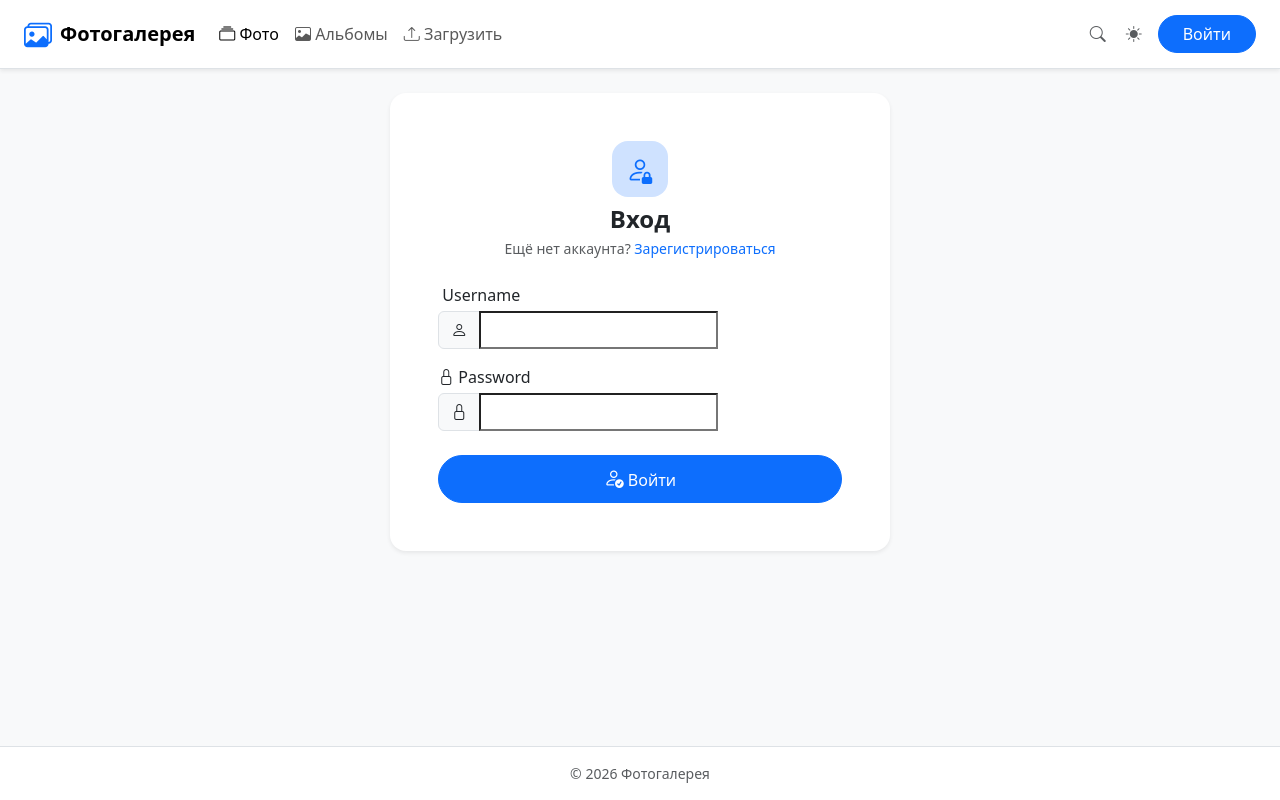
After one commit to pypoly/photo-gallery, a Django app: template src/apps/gallery/templates/gallery/login.html in a window 1280 px wide. The commit adds this page. Run offline with Django 5.2, Linux system fonts and the light colour scheme; the template is opened without the code that fills it, so the values that code supplies are empty, except form fields; tables that the repository leaves empty hold one stand-in row (values such as "Sample post"); form fields are guessed from the names that the template uses.

Commit message:
Обновление шаблонов

```diff
--- a/src/apps/gallery/templates/gallery/album_create.html
+++ b/src/apps/gallery/templates/gallery/album_create.html
@@ -3,7 +3,7 @@
 
 {% block content %}
     <div class="d-flex align-items-center gap-2 mb-3">
-        <a href="{% url 'album_list' %}" class="btn btn-outline-secondary rounded-pill">
+        <a href="{% url 'gallery:album_list' %}" class="btn btn-outline-secondary rounded-pill">
             <i class="bi bi-arrow-left"></i> Назад
         </a>
         <h1 class="h4 mb-0">Новый альбом</h1>
@@ -13,7 +13,7 @@
         <div class="col-md-8 col-lg-6">
             <div class="card border-0 shadow-sm rounded-4">
                 <div class="card-body p-4">
-                    <form action="{% url 'add_album' pk=user.pk %}" method="POST" enctype="multipart/form-data" novalidate>
+                    <form action="{% url 'gallery:add_album'%}" method="POST" enctype="multipart/form-data" novalidate>
                         {% csrf_token %}
 
                         {% if form.non_field_errors %}
@@ -41,7 +41,7 @@
                         </div>
 
                         <div class="d-flex justify-content-end gap-2">
-                            <a href="{% url 'album_list' %}" class="btn btn-outline-secondary rounded-pill px-4">Отмена</a>
+                            <a href="{% url 'gallery:album_list' %}" class="btn btn-outline-secondary rounded-pill px-4">Отмена</a>
                             <button type="submit" class="btn btn-primary rounded-pill px-4">
                                 <i class="bi bi-check-lg"></i> Создать
                             </button>
--- a/src/apps/gallery/templates/gallery/album_delete.html
+++ b/src/apps/gallery/templates/gallery/album_delete.html
@@ -17,7 +17,7 @@
                     <form method="post">
                         {% csrf_token %}
                         <div class="d-flex justify-content-center gap-2">
-                            <a href="{% url 'detail_album' object.pk %}" class="btn btn-outline-secondary rounded-pill px-4">Отмена</a>
+                            <a href="{% url 'gallery:detail_album' object.pk %}" class="btn btn-outline-secondary rounded-pill px-4">Отмена</a>
                             <button type="submit" class="btn btn-danger rounded-pill px-4">
                                 <i class="bi bi-trash"></i> Удалить
                             </button>
--- a/src/apps/gallery/templates/gallery/album_update.html
+++ b/src/apps/gallery/templates/gallery/album_update.html
@@ -3,7 +3,7 @@
 
 {% block content %}
     <div class="d-flex align-items-center gap-2 mb-3">
-        <a href="{% url 'detail_album' object.pk %}" class="btn btn-outline-secondary rounded-pill">
+        <a href="{% url 'gallery:detail_album' object.pk %}" class="btn btn-outline-secondary rounded-pill">
             <i class="bi bi-arrow-left"></i> Назад
         </a>
         <h1 class="h4 mb-0">Редактирование альбома</h1>
@@ -20,7 +20,7 @@
                         </div>
                     {% endif %}
 
-                    <form action="{% url 'update_album' pk=object.id %}" method="POST" enctype="multipart/form-data" novalidate>
+                    <form action="{% url 'gallery:update_album' pk=object.id %}" method="POST" enctype="multipart/form-data" novalidate>
                         {% csrf_token %}
 
                         {% if form.non_field_errors %}
@@ -59,7 +59,7 @@
                         </div>
 
                         <div class="d-flex justify-content-end gap-2">
-                            <a href="{% url 'detail_album' object.pk %}" class="btn btn-outline-secondary rounded-pill px-4">Отмена</a>
+                            <a href="{% url 'gallery:detail_album' object.pk %}" class="btn btn-outline-secondary rounded-pill px-4">Отмена</a>
                             <button type="submit" class="btn btn-primary rounded-pill px-4">
                                 <i class="bi bi-check-lg"></i> Сохранить
                             </button>
--- /dev/null
+++ b/src/apps/gallery/templates/gallery/login.html
@@ -0,0 +1,71 @@
+{% extends 'base.html' %}
+{% block title %}Вход — Фотогалерея{% endblock %}
+
+{% block content %}
+    <div class="row justify-content-center">
+        <div class="col-md-8 col-lg-5">
+            <div class="card border-0 shadow-sm rounded-4">
+                <div class="card-body p-4 p-sm-5">
+
+                    <div class="text-center mb-4">
+                        <div class="d-inline-flex align-items-center justify-content-center mb-2"
+                             style="width: 56px; height: 56px; border-radius: 1rem; background: var(--bs-primary-bg-subtle);">
+                            <i class="bi bi-person-lock fs-3 text-primary"></i>
+                        </div>
+                        <h1 class="h4 fw-semibold mb-1">Вход</h1>
+                        <p class="text-body-secondary small mb-0">
+                            Ещё нет аккаунта? <a href="{% url 'registration' %}" class="text-decoration-none">Зарегистрироваться</a>
+                        </p>
+                    </div>
+
+                    <form method="post" novalidate>
+                        {% csrf_token %}
+
+                        {% if form.non_field_errors %}
+                            <div class="alert alert-danger py-2 mb-3">{{ form.non_field_errors }}</div>
+                        {% endif %}
+
+                        <div class="mb-3">
+                            <label class="form-label mb-1">
+                                <i class="bi bi-user me-1"></i>{{ form.username.label }}{% if form.username.field.required %} *{% endif %}
+                            </label>
+                            <div class="input-group">
+                                <span class="input-group-text"><i class="bi bi-person"></i></span>
+                                {{ form.username }}
+                            </div>
+                            {% if form.username.errors %}
+                                <div class="invalid-feedback d-block mt-1">{{ form.username.errors }}</div>
+                            {% endif %}
+                            {% if form.username.help_text %}
+                                <div class="form-text mt-1">{{ form.username.help_text }}</div>
+                            {% endif %}
+                        </div>
+
+                        <div class="mb-4">
+                            <label class="form-label mb-1">
+                                <i class="bi bi-lock me-1"></i>{{ form.password.label }}{% if form.password.field.required %} *{% endif %}
+                            </label>
+                            <div class="input-group">
+                                <span class="input-group-text"><i class="bi bi-lock"></i></span>
+                                {{ form.password }}
+                            </div>
+                            {% if form.password.errors %}
+                                <div class="invalid-feedback d-block mt-1">{{ form.password.errors }}</div>
+                            {% endif %}
+                            {% if form.password.help_text %}
+                                <div class="form-text mt-1">{{ form.password.help_text }}</div>
+                            {% endif %}
+                        </div>
+
+                        <div class="d-grid">
+                            <button type="submit" class="btn btn-primary rounded-pill py-2">
+                                <i class="bi bi-person-check fs-5 me-1"></i>Войти
+                            </button>
+                        </div>
+                    </form>
+
+                </div>
+            </div>
+        </div>
+    </div>
+{% endblock %}
--- a/src/apps/gallery/templates/gallery/photo_create.html
+++ b/src/apps/gallery/templates/gallery/photo_create.html
@@ -3,7 +3,7 @@
 
 {% block content %}
     <div class="d-flex align-items-center gap-2 mb-3">
-        <a href="{% url 'gallery' %}" class="btn btn-outline-secondary rounded-pill">
+        <a href="{% url 'gallery:gallery' %}" class="btn btn-outline-secondary rounded-pill">
             <i class="bi bi-arrow-left"></i> Назад
         </a>
         <h1 class="h4 mb-0">Загрузить фото</h1>
@@ -13,7 +13,7 @@
         <div class="col-md-8 col-lg-6">
             <div class="card border-0 shadow-sm rounded-4">
                 <div class="card-body p-4">
-                    <form action="{% url 'add_photo' %}" method="POST" enctype="multipart/form-data" novalidate>
+                    <form action="{% url 'gallery:add_photo' %}" method="POST" enctype="multipart/form-data" novalidate>
                         {% csrf_token %}
 
                         {% if form.non_field_errors %}
@@ -51,7 +51,7 @@
                         </div>
 
                         <div class="d-flex justify-content-end gap-2">
-                            <a href="{% url 'gallery' %}" class="btn btn-outline-secondary rounded-pill px-4">Отмена</a>
+                            <a href="{% url 'gallery:gallery' %}" class="btn btn-outline-secondary rounded-pill px-4">Отмена</a>
                             <button type="submit" class="btn btn-primary rounded-pill px-4">
                                 <i class="bi bi-check-lg"></i> Загрузить
                             </button>
--- a/src/apps/gallery/templates/gallery/photo_delete.html
+++ b/src/apps/gallery/templates/gallery/photo_delete.html
@@ -5,9 +5,9 @@
 {% block content %}
     <h1>Удалить фото</h1>
     <p>Are you sure you want to delete "<strong>{{ object.title }}</strong>"?</p>
-    <form action="{% url 'delete_photo' pk=object.pk %}" method="POST">
+    <form action="{% url 'gallery:delete_photo' pk=object.pk %}" method="POST">
     {% csrf_token %}
     <button class="btn btn-danger" type="submit">Delete</button>
-    <a class="btn btn-secondary" href="{% url 'gallery' %}">Cancel</a>
+    <a class="btn btn-secondary" href="{% url 'gallery:gallery' %}">Cancel</a>
     </form>
 {% endblock %}
--- a/src/apps/gallery/templates/gallery/photo_list.html
+++ b/src/apps/gallery/templates/gallery/photo_list.html
@@ -4,7 +4,7 @@
 {% block content %}
     <div class="d-flex justify-content-between align-items-center mb-4">
         <h1 class="h4 mb-0">Фотографии</h1>
-        <a href="{% url 'add_photo' %}" class="btn btn-primary rounded-pill">
+        <a href="{% url 'gallery:add_photo' %}" class="btn btn-primary rounded-pill">
             <i class="bi bi-upload"></i> Загрузить
         </a>
     </div>
@@ -13,7 +13,7 @@
         <div class="row g-3">
             {% for photo in object_list %}
                 <div class="col-6 col-sm-4 col-md-3 col-lg-2">
-                    <a href="{% url 'photo' photo.pk %}" class="d-block ratio ratio-1x1 rounded-3 overflow-hidden text-decoration-none bg-body-secondary shadow-sm"
+                    <a href="{% url 'gallery:photo' photo.pk %}" class="d-block ratio ratio-1x1 rounded-3 overflow-hidden text-decoration-none bg-body-secondary shadow-sm"
                        title="Фото от {{ photo.uploaded_at|date:'d.m.Y H:i' }}">
                         {% if photo.thumbnail %}
                             <img src="{{ photo.thumbnail.url }}" alt="Фото {{ photo.pk }}"
@@ -31,7 +31,7 @@
         <div class="text-center py-5">
             <i class="bi bi-images display-1 text-secondary"></i>
             <p class="mt-3 text-body-secondary">Фотографий пока нет</p>
-            <a href="{% url 'add_photo' %}" class="btn btn-primary rounded-pill">Загрузить первую</a>
+            <a href="{% url 'gallery:add_photo' %}" class="btn btn-primary rounded-pill">Загрузить первую</a>
         </div>
     {% endif %}
 {% endblock %}
--- a/src/apps/gallery/templates/gallery/photo_update.html
+++ b/src/apps/gallery/templates/gallery/photo_update.html
@@ -7,7 +7,7 @@
 
 {% block content %}
     <div class="d-flex align-items-center gap-2 mb-3">
-        <a href="{% url 'photo' object.pk %}" class="btn btn-outline-secondary rounded-pill">
+        <a href="{% url 'gallery:photo' object.pk %}" class="btn btn-outline-secondary rounded-pill">
             <i class="bi bi-arrow-left"></i> Назад
         </a>
         <h1 class="h4 mb-0">Редактирование фото</h1>
@@ -24,7 +24,7 @@
                         </div>
                     {% endif %}
 
-                    <form action="{% url 'update_photo' pk=object.id %}" method="POST" enctype="multipart/form-data" novalidate>
+                    <form action="{% url 'gallery:update_photo' pk=object.id %}" method="POST" enctype="multipart/form-data" novalidate>
                         {% csrf_token %}
 
                         {% if form.non_field_errors %}
@@ -58,7 +58,7 @@
                         </div>
 
                         <div class="d-flex justify-content-end gap-2">
-                            <a href="{% url 'photo' object.pk %}" class="btn btn-outline-secondary rounded-pill px-4">Отмена</a>
+                            <a href="{% url 'gallery:photo' object.pk %}" class="btn btn-outline-secondary rounded-pill px-4">Отмена</a>
                             <button type="submit" class="btn btn-primary rounded-pill px-4">
                                 <i class="bi bi-check-lg"></i> Сохранить
                             </button>
```
Also changed, not shown: src/apps/gallery/templates/gallery/album_detail.html (+6 -6 lines), src/apps/gallery/templates/gallery/album_list.html (+4 -4 lines), src/apps/gallery/templates/gallery/photo_detail.html (+6 -4 lines), src/apps/gallery/templates/gallery/profile.html (added, +9 -0 lines), src/apps/gallery/templates/gallery/registration.html (+83 -5 lines).
